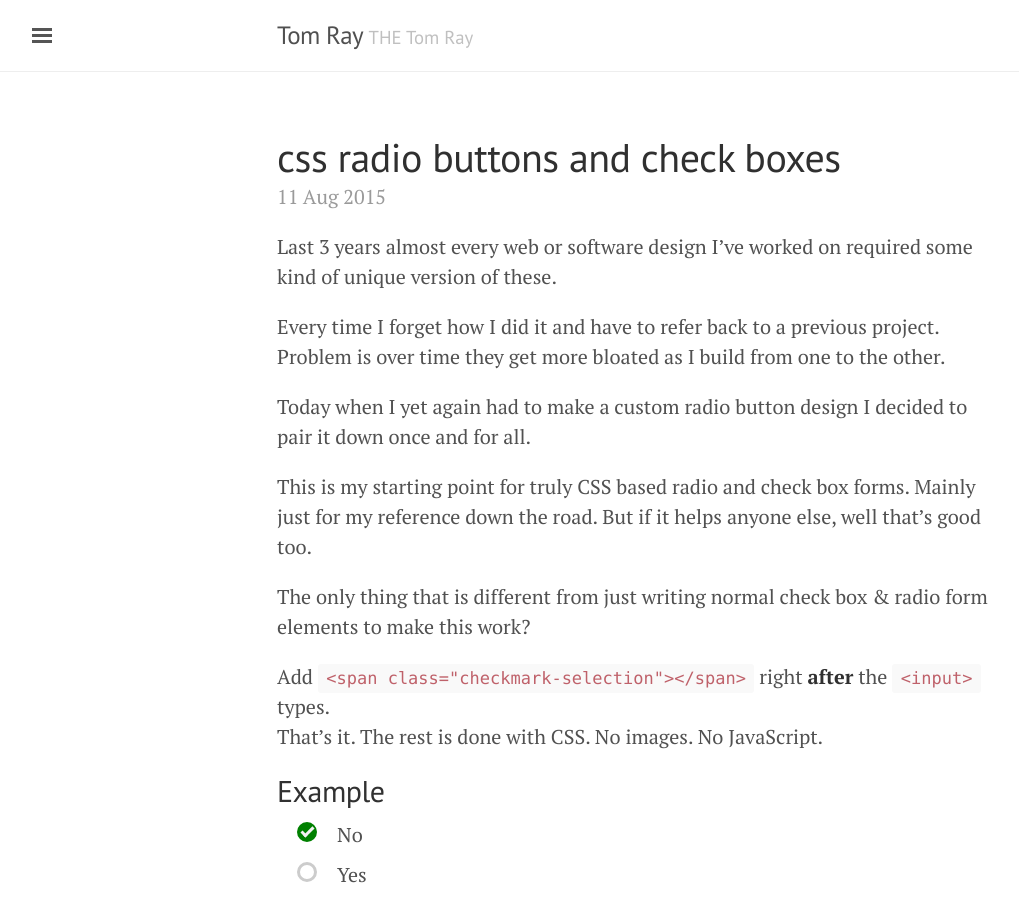
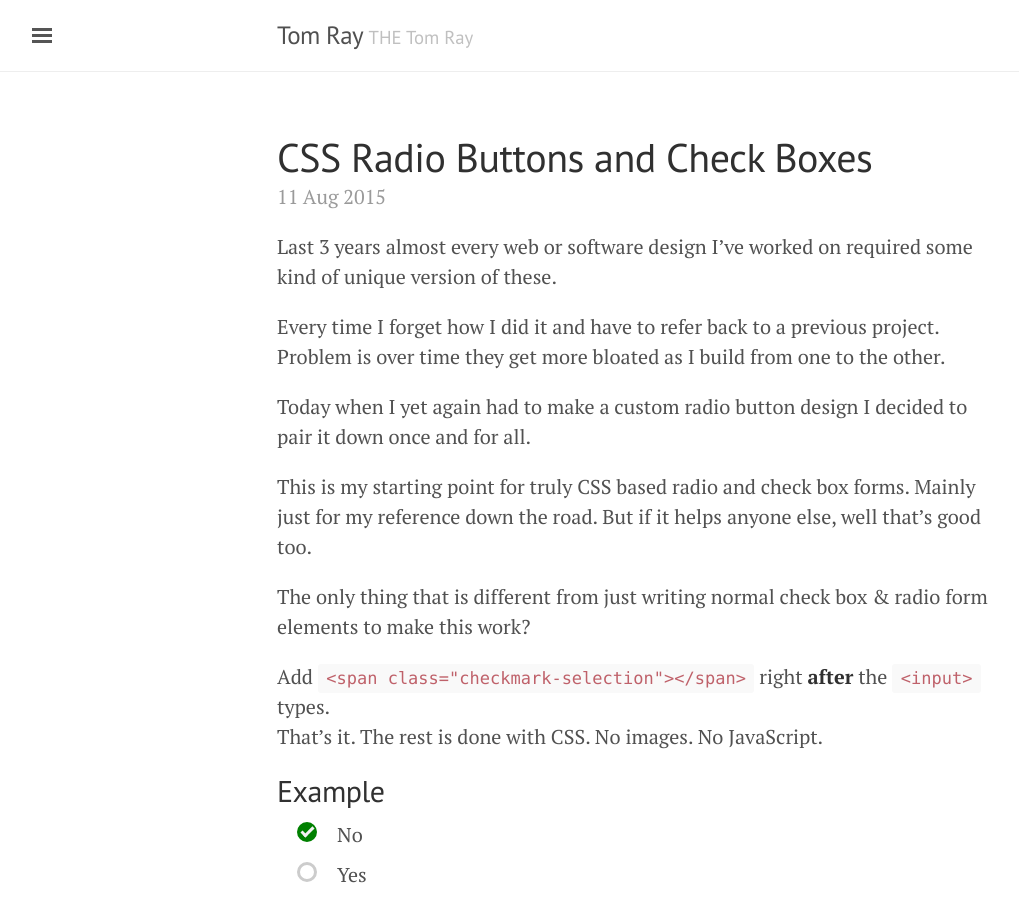
Before and after one commit to tmray/tmray.github.com, a Jekyll site: the page built from _posts/2015-08-11-css-radio-buttons-and-check-boxes.md, in a window 1280 px wide and 900 px high. Shown: the whole window, without its empty margins (3-1022 px from the left). Built offline with Jekyll 4.4.1, drawn with Linux system fonts in a browser that asks for light colours.

```diff
--- a/_posts/2015-08-11-css-radio-buttons-and-check-boxes.md
+++ b/_posts/2015-08-11-css-radio-buttons-and-check-boxes.md
@@ -1,6 +1,6 @@
 ---
 layout: post
-title: css radio buttons and check boxes
+title: CSS Radio Buttons and Check Boxes
 ---
 Last 3 years almost every web or software design I've worked on required some kind of unique version of these.
 
```
